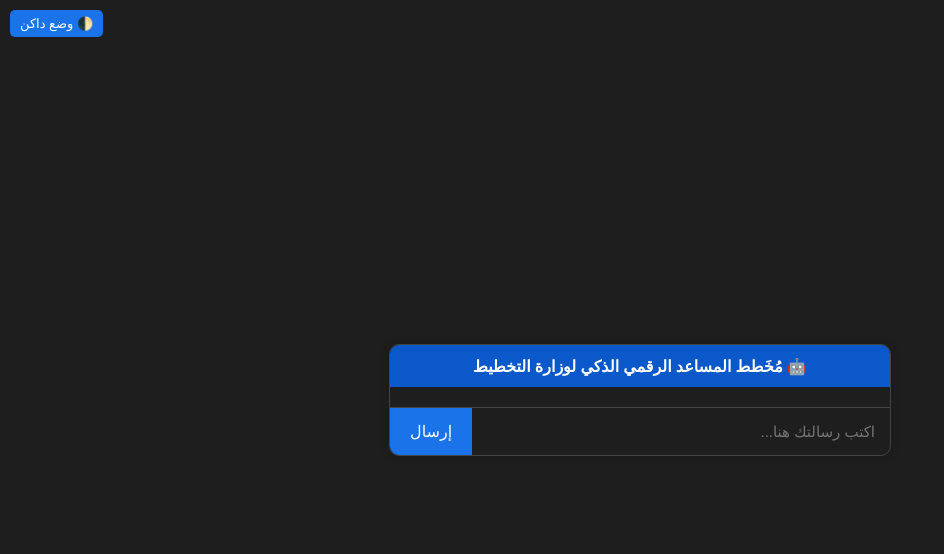
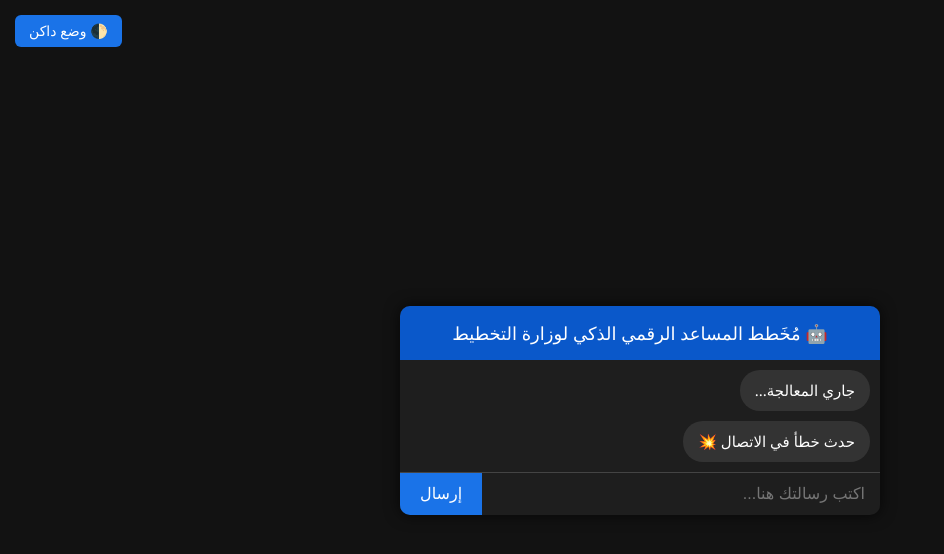
Before and after one commit to kh3khtmtm/MOP-chat-bot, a plain HTML site: page index.html in a window 1280 px wide. Both pictures are taken after a click on the button "🌓 وضع داكن". Shown: the whole page, without its empty margins (0-944 px from the left). Drawn offline with Linux system fonts and the light colour scheme; no server answers.

Commit message:
index.html

```diff
--- a/index.html
+++ b/index.html
@@ -2,37 +2,33 @@
 <html lang="ar">
 <head>
   <meta charset="UTF-8" />
-  <meta name="viewport" content="width=device-width, initial-scale=1.0" />
   <title>مُخَطط المساعد الرقمي الذكي لوزارة التخطيط</title>
+  <meta name="viewport" content="width=device-width, initial-scale=1" />
   <style>
     :root {
-      --bg-color: #ffffff;
-      --text-color: #000000;
-      --user-msg: #dcf8c6;
-      --bot-msg: #f0f0f0;
-      --header-bg: #0d6efd;
-      --header-text: #ffffff;
-      --input-border: #ccc;
-      --button-bg: #0d6efd;
-      --button-hover: #0b5ed7;
+      --bg-light: #f1f1f1;
+      --bg-dark: #121212;
+      --chat-bg-light: #fff;
+      --chat-bg-dark: #1e1e1e;
+      --header-bg-light: #0d6efd;
+      --header-bg-dark: #0a58ca;
+      --text-light: #000;
+      --text-dark: #eee;
+      --user-msg-light: #dcf8c6;
+      --user-msg-dark: #2e7d32;
+      --bot-msg-light: #f0f0f0;
+      --bot-msg-dark: #333;
+      --button-bg-light: #0d6efd;
+      --button-bg-dark: #1a73e8;
+      --button-hover-light: #0b5ed7;
+      --button-hover-dark: #155ab6;
+      --input-border-light: #ccc;
+      --input-border-dark: #444;
     }
-
-    body.dark-mode {
-      --bg-color: #1e1e1e;
-      --text-color: #f0f0f0;
-      --user-msg: #2e7d32;
-      --bot-msg: #333333;
-      --header-bg: #0a58ca;
-      --header-text: #ffffff;
-      --input-border: #444;
-      --button-bg: #1a73e8;
-      --button-hover: #155ab6;
-    }
-
     body {
       font-family: 'Segoe UI', sans-serif;
-      background: var(--bg-color);
-      color: var(--text-color);
+      background: var(--bg-light);
+      color: var(--text-light);
       display: flex;
       justify-content: center;
       align-items: center;
@@ -40,38 +36,40 @@
       margin: 0;
       direction: rtl;
       transition: background 0.3s, color 0.3s;
+      padding: 10px;
     }
-
+    body.dark-mode {
+      background: var(--bg-dark);
+      color: var(--text-dark);
+    }
     .chat-container {
-      width: 90%;
-      max-width: 500px;
-      max-height: 95vh;
-      background: var(--bg-color);
+      width: 100%;
+      max-width: 480px;
+      max-height: 90vh;
+      background: var(--chat-bg-light);
       border-radius: 10px;
       box-shadow: 0 0 10px rgba(0,0,0,0.2);
       display: flex;
       flex-direction: column;
       overflow: hidden;
-      border: 1px solid var(--input-border);
+      transition: background 0.3s;
     }
-
+    body.dark-mode .chat-container {
+      background: var(--chat-bg-dark);
+      box-shadow: 0 0 15px rgba(0,0,0,0.7);
+    }
     .chat-header {
-      background: var(--header-bg);
-      color: var(--header-text);
-      padding: 10px;
-      font-size: 16px;
+      background: var(--header-bg-light);
+      color: white;
+      padding: 15px;
+      font-size: 18px;
       text-align: center;
-      display: flex;
-      justify-content: space-between;
-      align-items: center;
+      user-select: none;
+      transition: background 0.3s;
     }
-
-    .chat-header span {
-      flex: 1;
-      margin: 0 10px;
-      font-weight: bold;
+    body.dark-mode .chat-header {
+      background: var(--header-bg-dark);
     }
-
     .chat-box {
       flex: 1;
       padding: 10px;
@@ -79,8 +77,23 @@
       display: flex;
       flex-direction: column;
       gap: 10px;
+      scrollbar-width: thin;
+      scrollbar-color: var(--button-bg-light) transparent;
+      transition: scrollbar-color 0.3s;
     }
-
+    body.dark-mode .chat-box {
+      scrollbar-color: var(--button-bg-dark) transparent;
+    }
+    .chat-box::-webkit-scrollbar {
+      width: 6px;
+    }
+    .chat-box::-webkit-scrollbar-thumb {
+      background-color: var(--button-bg-light);
+      border-radius: 3px;
+    }
+    body.dark-mode .chat-box::-webkit-scrollbar-thumb {
+      background-color: var(--button-bg-dark);
+    }
     .message {
       max-width: 75%;
       padding: 10px 15px;
@@ -88,35 +101,50 @@
       font-size: 15px;
       line-height: 1.4;
       word-wrap: break-word;
+      user-select: text;
+      transition: background 0.3s, color 0.3s;
     }
-
     .user-message {
-      background: var(--user-msg);
+      background: var(--user-msg-light);
       align-self: flex-end;
+      color: var(--text-light);
     }
-
+    body.dark-mode .user-message {
+      background: var(--user-msg-dark);
+      color: #fff;
+    }
     .bot-message {
-      background: var(--bot-msg);
+      background: var(--bot-msg-light);
       align-self: flex-start;
+      color: var(--text-light);
     }
-
+    body.dark-mode .bot-message {
+      background: var(--bot-msg-dark);
+      color: #fff;
+    }
     .input-area {
       display: flex;
-      border-top: 1px solid var(--input-border);
+      border-top: 1px solid var(--input-border-light);
+      transition: border-color 0.3s;
     }
-
+    body.dark-mode .input-area {
+      border-top: 1px solid var(--input-border-dark);
+    }
     input {
       flex: 1;
-      padding: 15px;
+      padding: 12px 15px;
       border: none;
-      font-size: 15px;
+      font-size: 16px;
       outline: none;
       background: transparent;
-      color: var(--text-color);
+      color: var(--text-light);
+      transition: color 0.3s;
     }
-
+    body.dark-mode input {
+      color: var(--text-dark);
+    }
     button {
-      background: var(--button-bg);
+      background: var(--button-bg-light);
       color: white;
       border: none;
       padding: 0 20px;
@@ -124,41 +152,88 @@
       cursor: pointer;
       transition: background 0.3s;
     }
-
     button:hover {
-      background: var(--button-hover);
+      background: var(--button-hover-light);
+    }
+    body.dark-mode button {
+      background: var(--button-bg-dark);
+    }
+    body.dark-mode button:hover {
+      background: var(--button-hover-dark);
+    }
+    .button-container {
+      display: flex;
+      flex-wrap: wrap;
+      gap: 6px;
+    }
+    .rasa-button {
+      background: #e0e0e0;
+      border: none;
+      border-radius: 15px;
+      padding: 6px 12px;
+      cursor: pointer;
+      font-size: 14px;
+      transition: background 0.3s;
+      color: #000;
+    }
+    .rasa-button:hover {
+      background: #d0d0d0;
+    }
+    body.dark-mode .rasa-button {
+      background: #444;
+      color: #eee;
+    }
+    body.dark-mode .rasa-button:hover {
+      background: #555;
+    }
+    .toggle-dark {
+      position: fixed;
+      top: 15px;
+      left: 15px;
+      background: var(--button-bg-light);
+      color: white;
+      border: none;
+      padding: 8px 14px;
+      font-size: 14px;
+      border-radius: 6px;
+      cursor: pointer;
+      user-select: none;
+      z-index: 1000;
+      transition: background 0.3s;
+    }
+    .toggle-dark:hover {
+      background: var(--button-hover-light);
+    }
+    body.dark-mode .toggle-dark {
+      background: var(--button-bg-dark);
+    }
+    body.dark-mode .toggle-dark:hover {
+      background: var(--button-hover-dark);
+    }
+    .start-chat-btn {
+      position: fixed;
+      top: 15px;
+      right: 15px;
+      background: #28a745;
+      color: white;
+      border: none;
+      padding: 8px 14px;
+      font-size: 14px;
+      border-radius: 6px;
+      cursor: pointer;
+      z-index: 1000;
+      transition: background 0.3s;
+    }
+    .start-chat-btn:hover {
+      background: #218838;
     }
 
-    .toggle-dark {
-      position: absolute;
-      top: 10px;
-      left: 10px;
-      padding: 6px 10px;
-      font-size: 13px;
-      background: var(--button-bg);
-      color: white;
-      border: none;
-      border-radius: 5px;
-      cursor: pointer;
-    }
-
-    @media (max-width: 480px) {
-      .chat-header span {
-        font-size: 14px;
-      }
-
-      input {
-        padding: 12px;
-        font-size: 14px;
-      }
-
-      button {
-        font-size: 14px;
-        padding: 0 15px;
-      }
-
-      .message {
-        font-size: 14px;
+    @media (max-width: 600px) {
+      .chat-container {
+        max-width: 100%;
+        height: 100vh;
+        border-radius: 0;
+        box-shadow: none;
       }
     }
   </style>
@@ -167,12 +242,8 @@
   <button class="toggle-dark" onclick="toggleDarkMode()">🌓 وضع داكن</button>
 
   <div class="chat-container">
-    <div class="chat-header">
-      <span>🤖 مُخَطط المساعد الرقمي الذكي لوزارة التخطيط</span>
-    </div>
-
+    <div class="chat-header">🤖 مُخَطط المساعد الرقمي الذكي لوزارة التخطيط</div>
     <div class="chat-box" id="chatBox"></div>
-
     <div class="input-area">
       <input type="text" id="userInput" placeholder="اكتب رسالتك هنا..." />
       <button onclick="sendMessage()">إرسال</button>
@@ -182,20 +253,7 @@
   <script>
     const chatBox = document.getElementById('chatBox');
     const input = document.getElementById('userInput');
-
-    // دالة للحصول على sender_id فريد من localStorage أو إنشاؤه جديدًا
-    function getSenderId() {
-      let senderId = localStorage.getItem('sender_id');
-      if (!senderId) {
-        if (window.crypto && window.crypto.randomUUID) {
-          senderId = 'user_' + crypto.randomUUID();
-        } else {
-          senderId = 'user_' + Math.random().toString(36).substring(2, 15);
-        }
-        localStorage.setItem('sender_id', senderId);
-      }
-      return senderId;
-    }
+    let isWaiting = false;
 
     function appendMessage(text, className) {
       const msg = document.createElement('div');
@@ -205,27 +263,35 @@
       chatBox.scrollTop = chatBox.scrollHeight;
     }
 
-    async function sendMessage() {
-      const text = input.value.trim();
-      if (!text) return;
+    function appendButtons(buttons) {
+      const container = document.createElement('div');
+      container.className = 'button-container';
+      buttons.forEach(btn => {
+        const button = document.createElement('button');
+        button.className = 'rasa-button';
+        button.textContent = btn.title;
+        button.onclick = () => {
+          if (isWaiting) return;
+          appendMessage(btn.title, 'user-message');
+          sendRasaMessage(btn.payload || btn.title);
+        };
+        container.appendChild(button);
+      });
+      chatBox.appendChild(container);
+      chatBox.scrollTop = chatBox.scrollHeight;
+    }
 
-      appendMessage(text, 'user-message');
-      input.value = '';
-
+    async function sendRasaMessage(messageText) {
+      isWaiting = true;
       appendMessage('جاري المعالجة...', 'bot-message');
-
-      const senderId = getSenderId();
-
       try {
-        const res = await fetch('https://corners-systems-varieties-episodes.trycloudflare.com/webhooks/rest/webhook', {
+        const res = await fetch(' https://champagne-breakdown-educational-stat.trycloudflare.com/webhooks/rest/webhook', {
           method: 'POST',
           headers: { 'Content-Type': 'application/json' },
           body: JSON.stringify({
-            sender: senderId,
-            message: text
-          }),
-          mode: 'cors',
-          credentials: 'omit'
+            sender: 'user123',
+            message: messageText
+          })
         });
 
         const data = await res.json();
@@ -234,20 +300,27 @@
         if (lastBot) lastBot.remove();
 
         if (data.length === 0) {
-          appendMessage('عذرًا، لايمكنني تقديم المساعدة. يمكنك زيارة موقع الوزارة الرسمي للمزيد من المعلومات https://mop.gov.iq', 'bot-message');
+          appendMessage('عذرًا، لا يمكنني تقديم المساعدة حالياً.', 'bot-message');
         } else {
           data.forEach(msg => {
-            if (msg.text) {
-              appendMessage(msg.text, 'bot-message');
-            }
+            if (msg.text) appendMessage(msg.text, 'bot-message');
+            if (msg.buttons) appendButtons(msg.buttons);
           });
         }
+
       } catch (err) {
-        const lastBot = chatBox.querySelector('.bot-message:last-child');
-        if (lastBot) lastBot.remove();
         appendMessage('حدث خطأ في الاتصال 💥', 'bot-message');
-        console.error(err);
+      } finally {
+        isWaiting = false;
       }
+    }
+
+    function sendMessage() {
+      const text = input.value.trim();
+      if (!text || isWaiting) return;
+      appendMessage(text, 'user-message');
+      input.value = '';
+      sendRasaMessage(text);
     }
 
     input.addEventListener('keydown', e => {
@@ -257,6 +330,15 @@
     function toggleDarkMode() {
       document.body.classList.toggle('dark-mode');
     }
+
+    function focusInput() {
+      input.focus();
+      input.scrollIntoView({ behavior: 'smooth', block: 'center' });
+    }
+
+    window.onload = function () {
+      sendRasaMessage('/session_start');
+    };
   </script>
 </body>
 </html>
```
